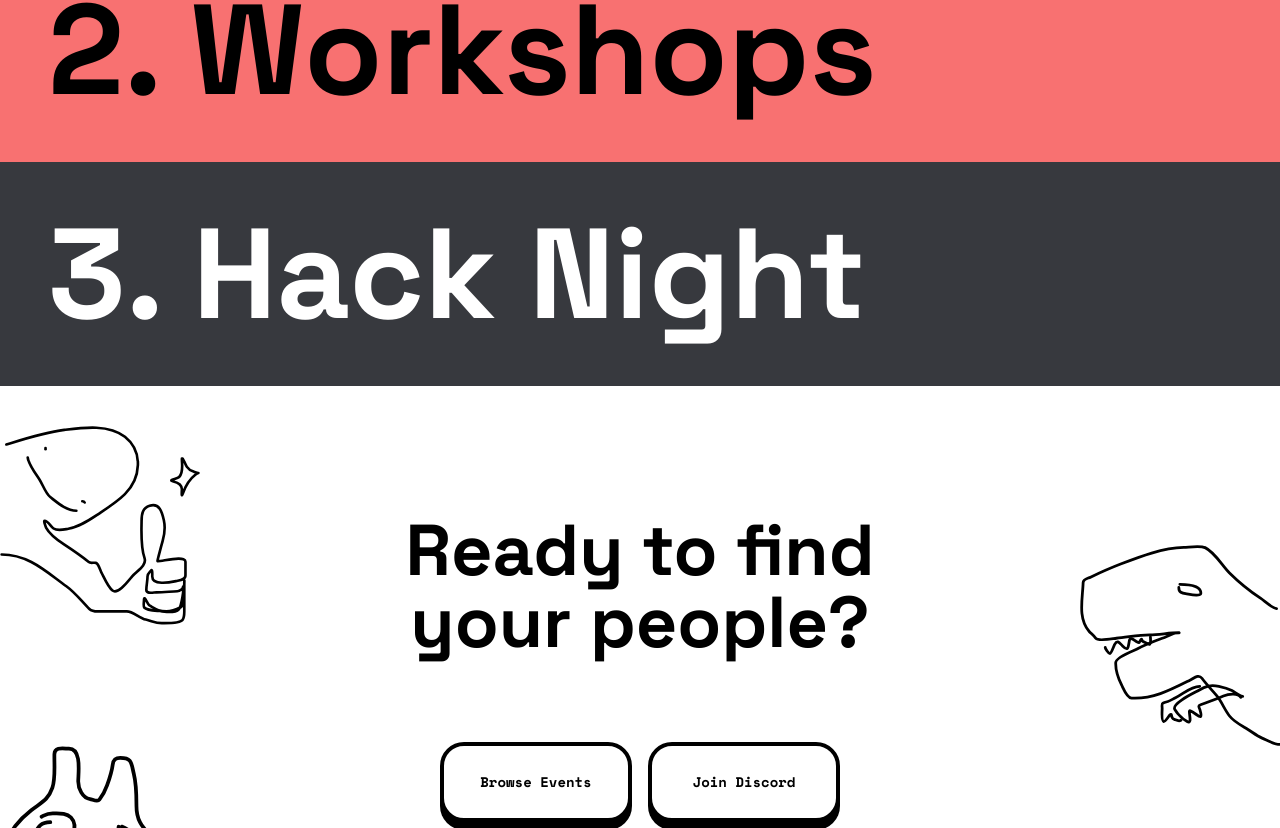
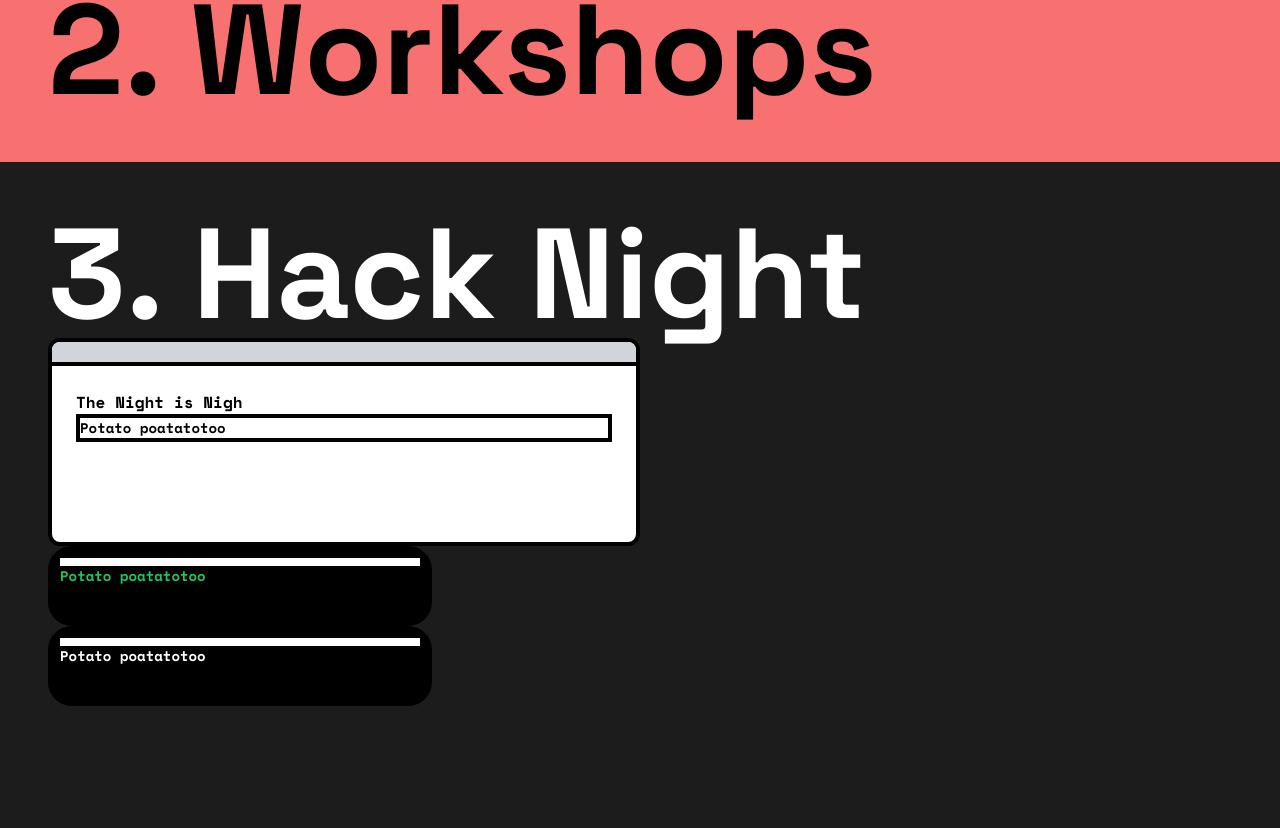
Before and after one commit to purduehackers/site, a Next.js app: page / in a window 1280 px wide. Shown: the part 1572-2400 px from the top of the page. Built offline with nearby package versions, Linux system fonts and the light colour scheme.

Commit message:
added basic screens

```diff
--- a/components/hack-night.tsx
+++ b/components/hack-night.tsx
@@ -1,7 +1,50 @@
+import Draggable from "react-draggable"
+
 const HackNight = () => (
-  <div className="bg-gray-discord text-white">
-    <div className="flex flex-col sm:flex-row p-6 sm:p-12">
-      <h1 className="text-5xl sm:text-9xl font-bold">3. Hack Night</h1>
+  <div className="bg-gray-dark min-h-screen">
+    <div className="p-6 sm:p-12">
+      <h1 className="text-5xl sm:text-9xl font-bold text-white">3. Hack Night</h1>
+      <Draggable>
+        <div className="border-solid border-black border-4 cursor-pointer
+            w-1/2 h-52 min-w-fit rounded-xl font-bold font-mono bg-white">
+          <div className="w-full h-6 bg-gray-300 rounded-t-lg
+              border-black border-solid border-b-4">
+            <div></div>
+          </div>
+          <div className="p-6">
+            <h3>The Night is Nigh</h3>
+            <div className="border-solid border-black border-4">
+              <p className="text-sm">
+                Potato poatatotoo
+              </p>
+            </div>
+          </div>
+        </div>
+      </Draggable>
+      <Draggable>
+        <div className="border-solid border-black border-4
+            px-2 py-2 w-96 h-20 min-w-fit rounded-3xl font-bold font-mono
+            text-sm bg-black">
+          <div className="w-full h-2 bg-white">
+
+          </div>
+          <p className="text-green-500">
+            Potato poatatotoo
+          </p>
+        </div>
+      </Draggable>
+      <Draggable>
+        <div className="border-solid border-black border-4
+            px-2 py-2 w-96 h-20 min-w-fit rounded-3xl font-bold font-mono
+            text-sm bg-black">
+          <div className=" w-full h-2 bg-white">
+
+          </div>
+          <p className="text-white">
+            Potato poatatotoo
+          </p>
+        </div>
+      </Draggable>
     </div>
   </div>
 )
--- a/package.json
+++ b/package.json
@@ -6,7 +6,7 @@
     "start": "next start"
   },
   "dependencies": {
-    "next": "latest",
+    "next": "^12.3.1",
     "react": "18.1.0",
     "react-dom": "18.1.0",
     "react-draggable": "^4.4.5",
--- a/tailwind.config.js
+++ b/tailwind.config.js
@@ -23,6 +23,8 @@ module.exports = {
           550: '#E78B09'
         },
         gray: {
+          darker: '#0d0d0d',
+          dark: '#1c1c1c',
           discord: '#37393e'
         }
       },
```
Also changed, not shown: 2 other files (tests, documents, lock files or other folders).
